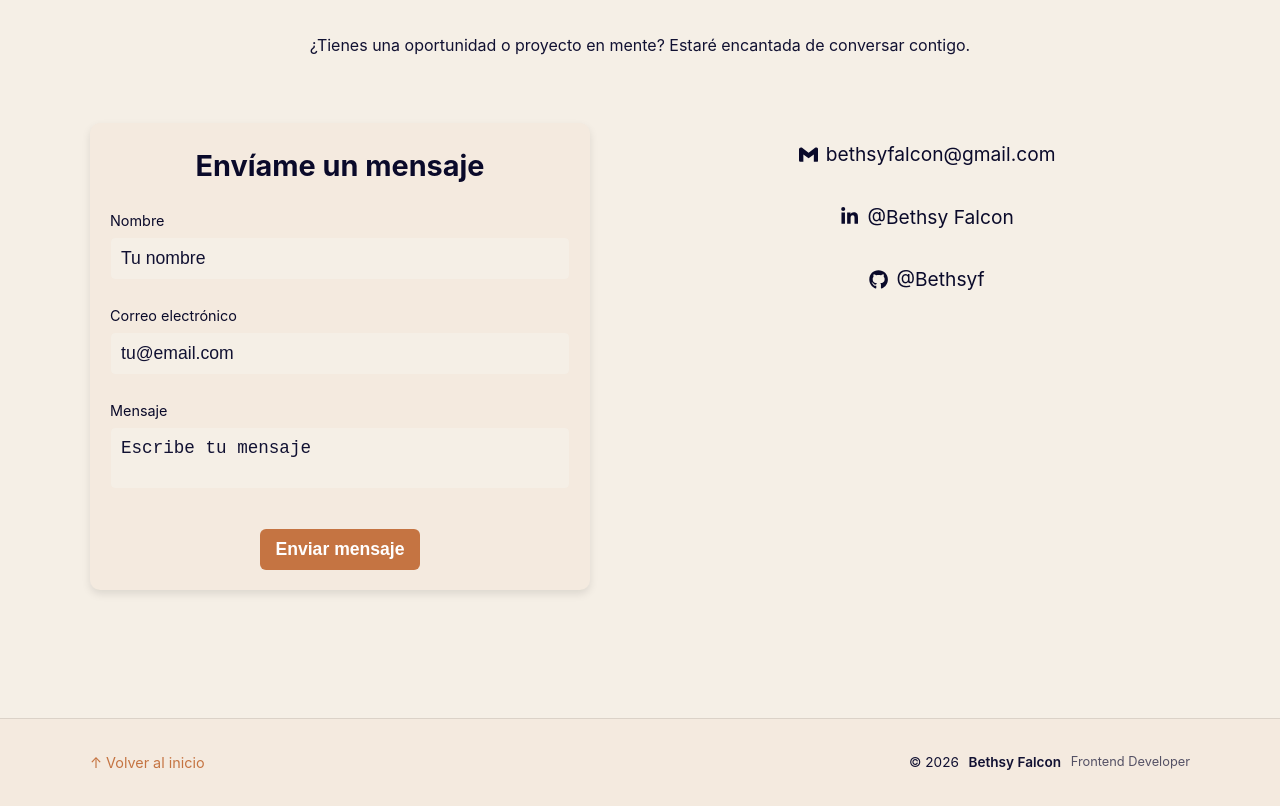
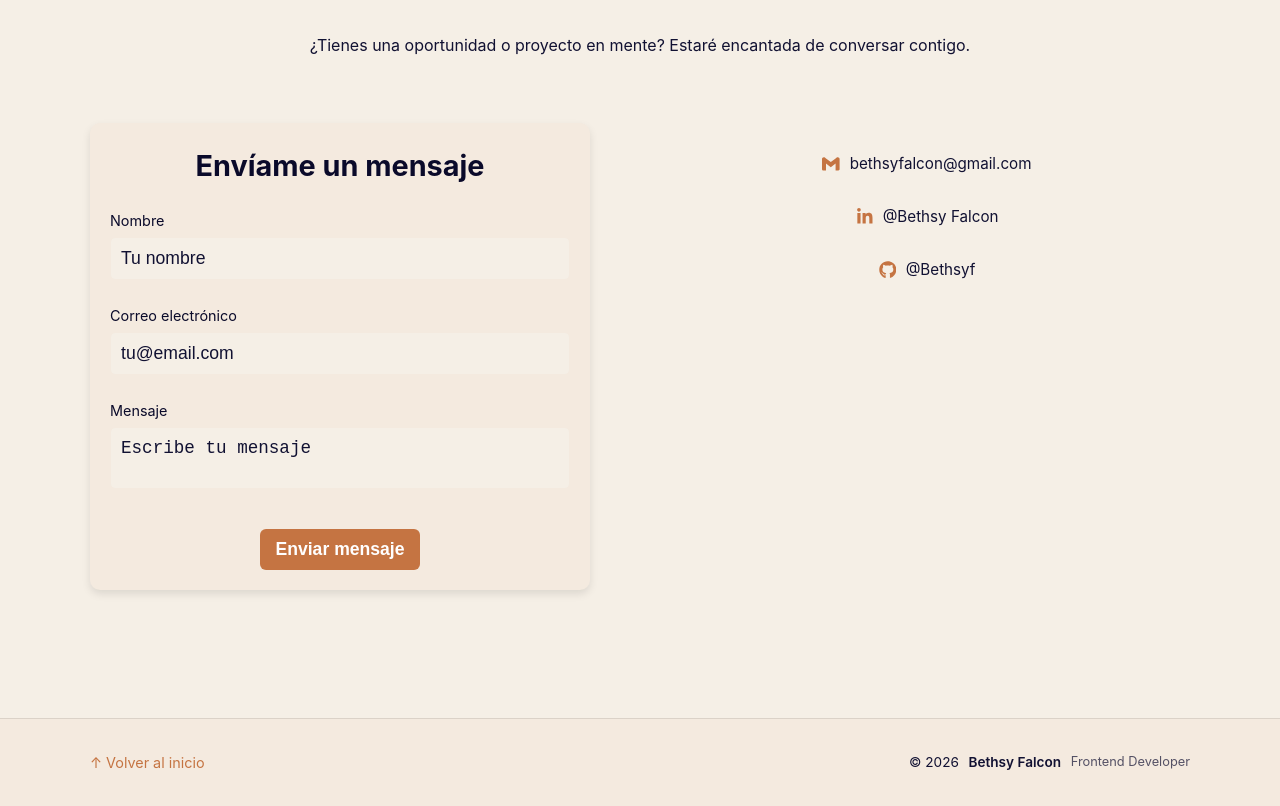
Before and after one commit to Bethsyf/portfolio, a Next.js app: page / in a window 1280 px wide. Shown: the part 5396-6202 px from the top of the page. Built offline with nearby package versions, Linux system fonts and the light colour scheme.

Commit message:
style(contact): improve social and contact section UI with professional styling and hover interactions

```diff
--- a/src/components/views/blog/Blog.module.scss
+++ b/src/components/views/blog/Blog.module.scss
@@ -83,3 +83,8 @@
   background: var(--color-primary-hover);
   transform: translateY(-2px);
 }
+
+@media (max-width:768px){
+  .container{
+    padding: 4rem;
+  }}
--- a/src/components/views/contact/ContactSection.module.scss
+++ b/src/components/views/contact/ContactSection.module.scss
@@ -1,5 +1,5 @@
 .container {
-  padding: 8rem 1.5rem;
+  padding: 4rem 2rem;
   display: flex;
   justify-content: center;
   background: var(--color-bg);
@@ -29,6 +29,9 @@
 }
 
 @media (min-width: 768px) {
+  .container {
+    padding: 8rem 1.5rem;
+  }
   .grid {
     grid-template-columns: 1fr 1fr;
     align-items: start;
--- a/src/components/views/experience/Experience.module.scss
+++ b/src/components/views/experience/Experience.module.scss
@@ -1,12 +1,14 @@
 .container {
   margin: 4rem auto;
   padding: 8rem 1.5rem 2rem 1.5rem;
+
 }
 
 .title {
   text-align: center;
   font-size: 2.5rem;
   margin-bottom: 1rem;
+
 }
 
 .intro {
@@ -63,6 +65,10 @@
 }
 
 @media (max-width:768px){
+  .container{
+    padding: 4rem 4rem 1rem 4rem;
+
+  }
 .card{
 padding:1.5rem;
 }
--- a/src/components/views/inforrss/InfoRRSS.module.scss
+++ b/src/components/views/inforrss/InfoRRSS.module.scss
@@ -2,26 +2,43 @@
   display: flex;
   flex-direction: column;
   align-items: center;
-    gap: 2rem;
-    padding-top: 1rem;
+  gap: 1.2rem;
+  padding-top: 1.5rem;
+}
 
-    p {
-      font-size: 14px;
+.rrss {
+  display: flex;
+  align-items: center;
+  gap: 0.6rem;
+  padding: 0.3rem 0.6rem;
+  border-radius: 6px;
+  font-size: 0.95rem;
+  color: var(--color-text-secondary);
+  transition: all 0.25s ease;
+
+  svg {
+    font-size: 1.1rem;
+    color: var(--color-primary);
+    transition: transform 0.25s ease;
   }
 
   a {
     text-decoration: none;
+    color: inherit;
+    position: relative;
+  }
 
   &:hover {
+    color: var(--color-text);
+    background: var(--color-bg-secondary);
+
+    svg {
+      transform: translateY(-1px) scale(1.1);
+    }
+
+    a {
       text-decoration: underline;
+      text-underline-offset: 3px;
     }
   }
-
-    .rrss {
-      display: flex;
-      justify-content: center;
-      align-items: center;
-      gap: 8px;
-      font-size: 1.2rem;
 }
-  }
```
Lines whose indentation alone changed are shown as unchanged.
